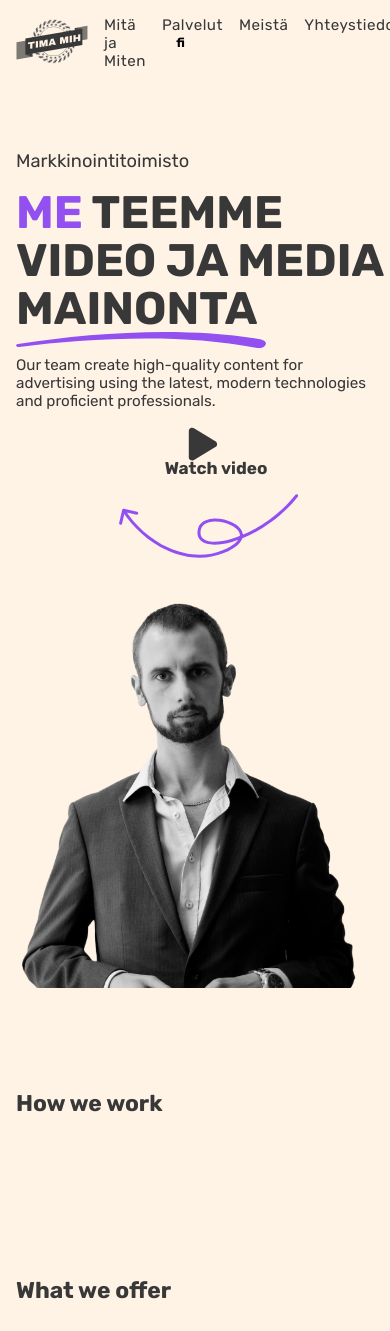
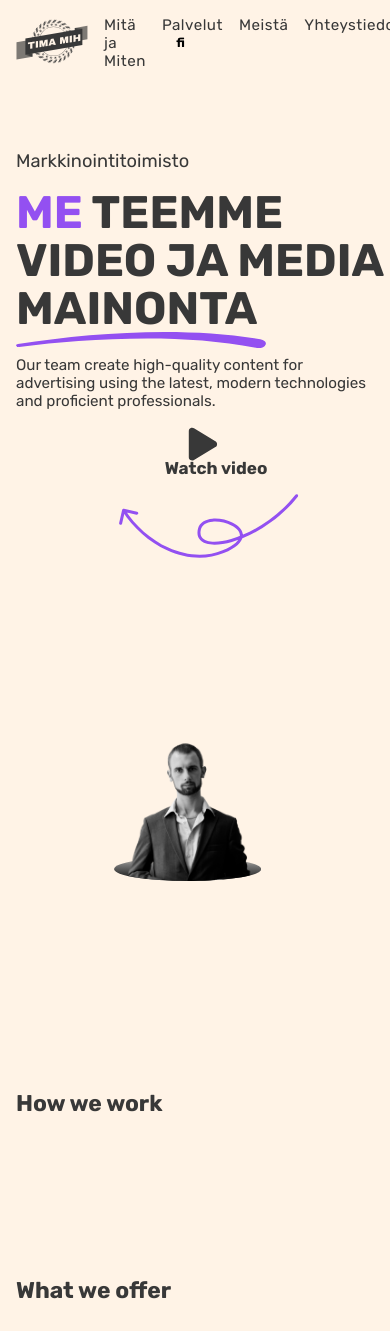
Before and after one commit to jnetc/timamih.com, a Next.js app: page / in a window 390 px wide. Shown: the top 1331 px of the page. Built offline with nearby package versions, Linux system fonts and the light colour scheme.

Commit message:
responsive avatar with SVG mask and gradient ellipse

```diff
--- a/components/hero-section/hero-right-side/HeroRightSide.tsx
+++ b/components/hero-section/hero-right-side/HeroRightSide.tsx
@@ -1,21 +1,52 @@
-import Image from 'next/image';
 import styles from './hero-right-side.module.css';
 
 export const HeroRightSide = () => {
   return (
     <div className={styles.module}>
       <div className={styles.avatar}>
-        <Image
-          src="/images/timamih.png"
-          alt="timamih"
-          height={630}
-          width={560}
-          layout="responsive"
-          objectFit="contain"
-          quality={80}
-          className={styles.pic}
-          priority
-        />
+        <svg
+          width="100%"
+          height="100%"
+          viewBox="0 0 645 656"
+          fill="none"
+          xmlns="http://www.w3.org/2000/svg"
+        >
+          <ellipse
+            cx="322.239"
+            cy="604.018"
+            rx="321.97"
+            ry="51.9814"
+            fill="url(#ellipse-gradient)"
+          />
+          <defs>
+            <linearGradient
+              id="ellipse-gradient"
+              x1="183.073"
+              y1="537.048"
+              x2="182.286"
+              y2="625.883"
+              gradientUnits="userSpaceOnUse"
+            >
+              <stop stopColor="#FFF3E5" />
+              <stop offset="0.529209" stopColor="#797979" />
+              <stop offset="1" stopColor="#393939" />
+            </linearGradient>
+            <mask id="avatar-mask">
+              <path
+                d="M644.208 604.019C644.208 632.727 500.058 656 322.239 656C144.42 656 0.269165 632.727 0.269165 604.019C0.269165 96.0152 130.252 0.104368 308.071 0.104368C485.89 0.104368 644.208 42.5568 644.208 604.019Z"
+                fill="#fff"
+              />
+            </mask>
+          </defs>
+          <image
+            mask="url(#avatar-mask)"
+            width="560"
+            height="744"
+            x={45}
+            y={45}
+            href="/images/timamih.png"
+          />
+        </svg>
       </div>
     </div>
   );
--- a/components/hero-section/hero-right-side/hero-right-side.module.css
+++ b/components/hero-section/hero-right-side/hero-right-side.module.css
@@ -1,19 +1,13 @@
 .module {
+  width: 50%;
   display: flex;
-  align-items: center;
-  flex: 1 0 auto;
+  flex: 0 1 calc(50% - var(--gap-three) / 2);
+  position: relative;
+  margin-inline: auto;
+}
+
+.avatar {
+  width: 100%;
+  height: 656px;
   position: relative;
 }
-.avatar {
-  width: 100%;
-  height: 630px;
-  position: relative;
-  margin-inline: auto;
-  overflow: hidden;
-}
-.avatar span {
-  position: static !important;
-}
-.avatar span span {
-  padding-top: 0 !important;
-}
```
Also changed, not shown: public/images/mask.svg (added), public/images/timamih.png.
